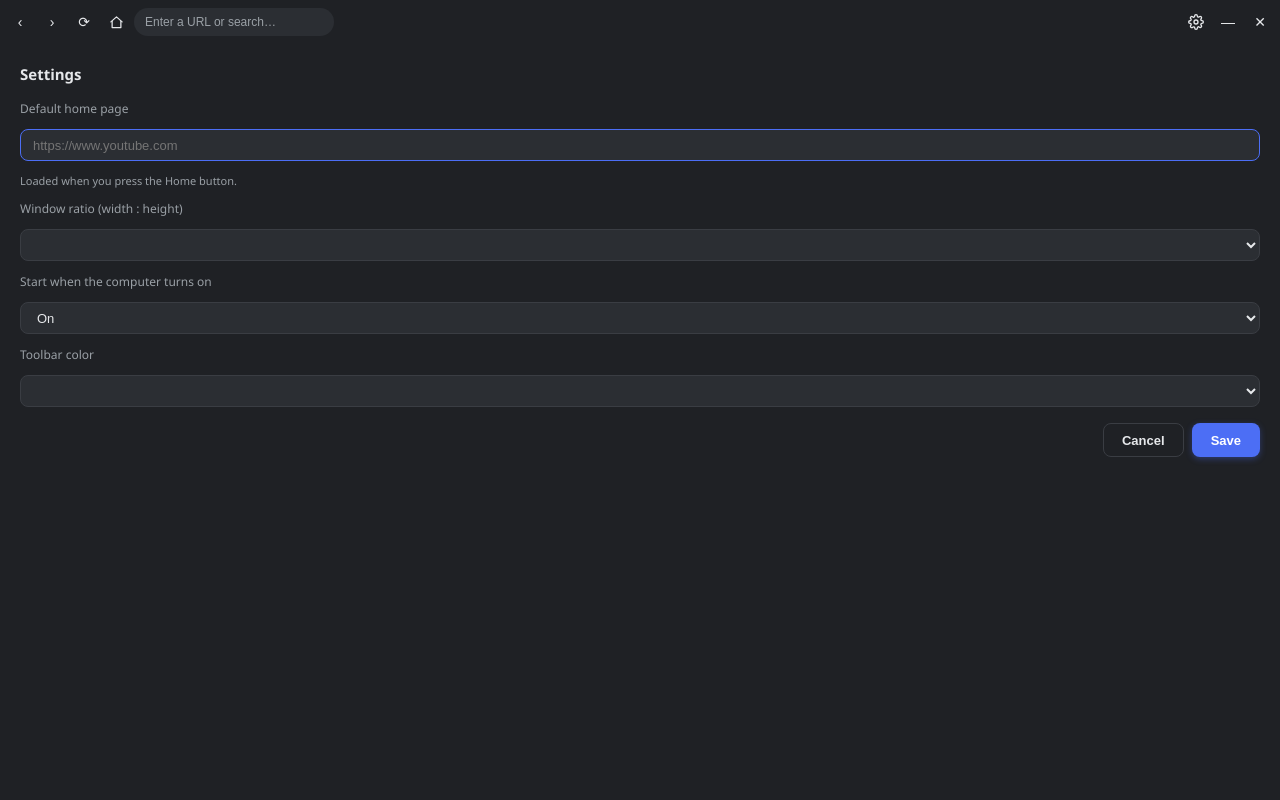
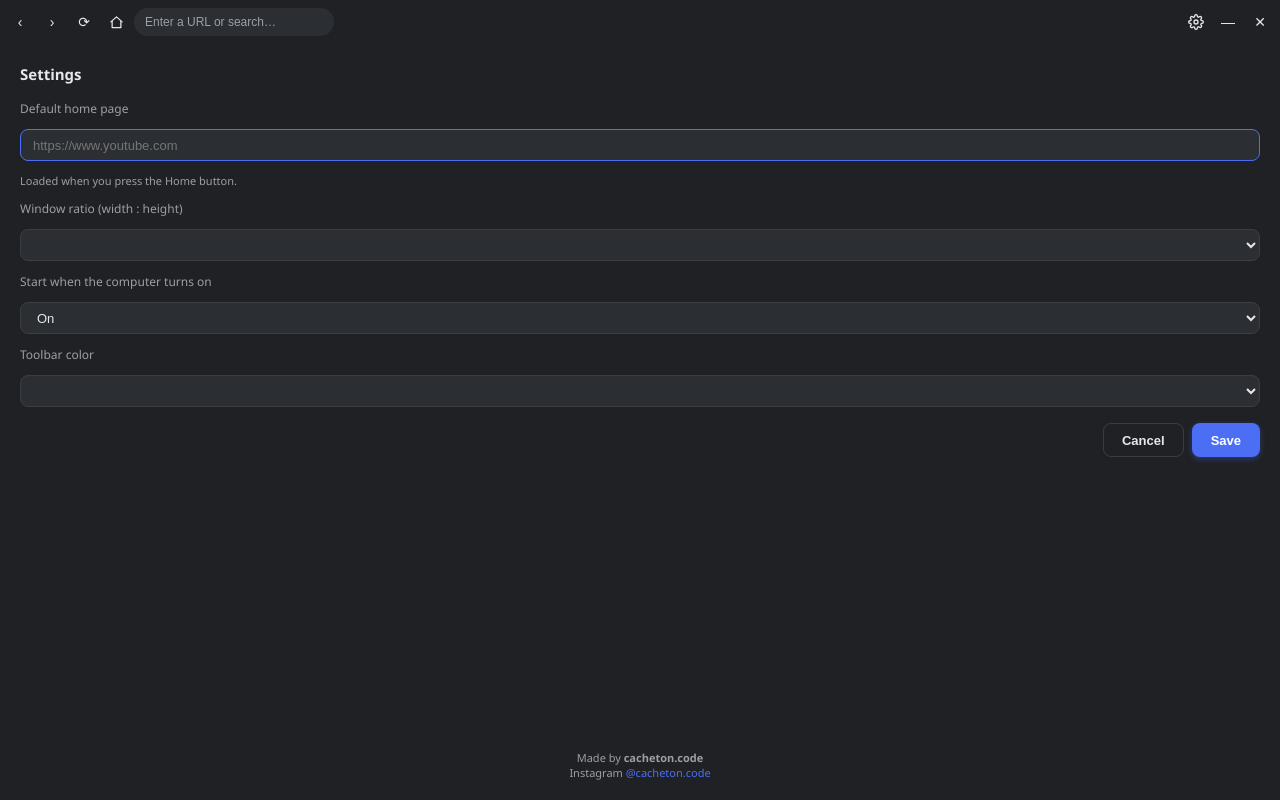
Before and after one commit to jinhee-ai-kim/Floaty, an Electron app: page index.html in a window 1280 px wide. Both pictures are taken after a click on the button 1196 px from the left and 22 px from the top of the page. Drawn offline with Linux system fonts and the light colour scheme; no server answers.

Commit message:
Add maker credit footer and scrollable settings panel

```diff
--- a/index.html
+++ b/index.html
@@ -101,6 +101,7 @@
       display: none;
       flex-direction: column;
       gap: 12px;
+      overflow-y: auto;     /* scroll when the window is short */
     }
     .settings.open { display: flex; }
 
@@ -124,6 +125,22 @@
     .settings .hint { font-size: 11px; color: var(--muted); }
 
     .row { display: flex; gap: 8px; justify-content: flex-end; margin-top: 4px; }
+
+    /* maker credit pinned at the very bottom of the panel */
+    .credit {
+      margin-top: auto;
+      padding-top: 14px;
+      text-align: center;
+      font-size: 11px;
+      color: var(--muted);
+    }
+    .credit a {
+      color: var(--accent);
+      text-decoration: none;
+      cursor: pointer;
+      -webkit-app-region: no-drag;
+    }
+    .credit a:hover { text-decoration: underline; }
 
     .action {
       height: 34px;
@@ -228,6 +245,11 @@
       <button id="settingsCancel" class="action ghost">Cancel</button>
       <button id="settingsSave" class="action primary">Save</button>
     </div>
+
+    <div class="credit">
+      Made by <strong>cacheton.code</strong><br />
+      Instagram <a id="creditLink" data-href="https://instagram.com/cacheton.code">@cacheton.code</a>
+    </div>
   </div>
 
   <script src="renderer.js"></script>
--- a/preload.js
+++ b/preload.js
@@ -19,6 +19,7 @@ contextBridge.exposeInMainWorld('floaty', {
   setTheme: (theme) => ipcRenderer.send('set-theme', theme),
   getLaunch: () => ipcRenderer.sendSync('get-launch'),
   setLaunch: (on) => ipcRenderer.send('set-launch', on),
+  openExternal: (url) => ipcRenderer.send('open-external', url),
   openSettings: () => ipcRenderer.send('open-settings'),
   closeSettings: () => ipcRenderer.send('close-settings'),
 
--- a/renderer.js
+++ b/renderer.js
@@ -67,6 +67,11 @@ function closeSettings() {
 
 $('settings').addEventListener('click', openSettings);
 $('settingsCancel').addEventListener('click', closeSettings);
+
+// Open the maker credit (Instagram) in the system browser.
+$('creditLink').addEventListener('click', () => {
+  window.floaty.openExternal($('creditLink').dataset.href);
+});
 saveBtn.addEventListener('click', () => {
   if (saveBtn.disabled) return;        // nothing changed
   const value = homeInput.value.trim();
```
Also changed, not shown: main.js (+6 -1 lines).
